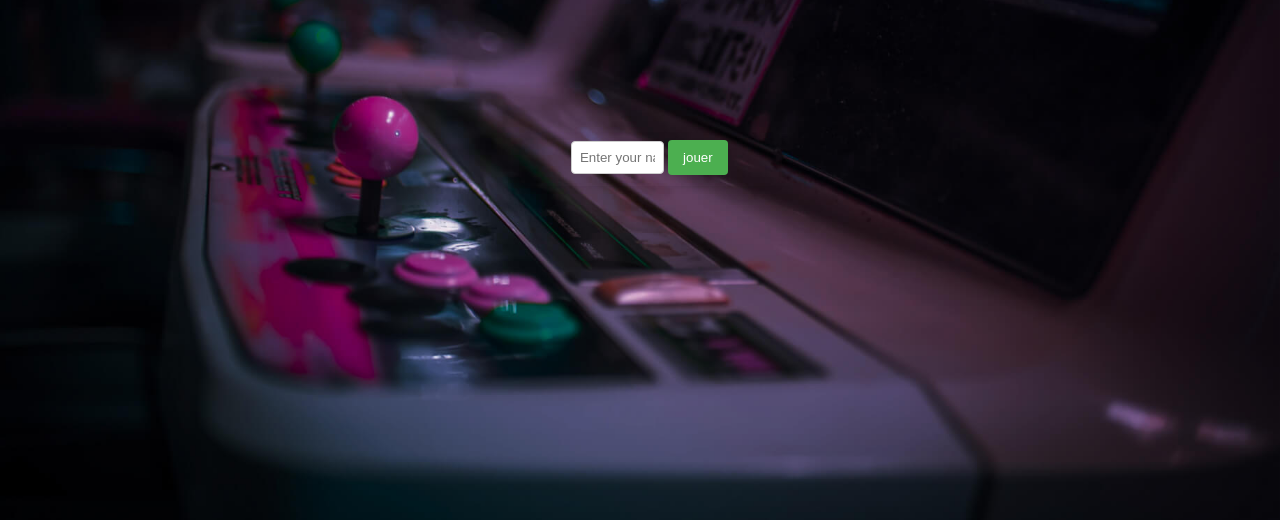
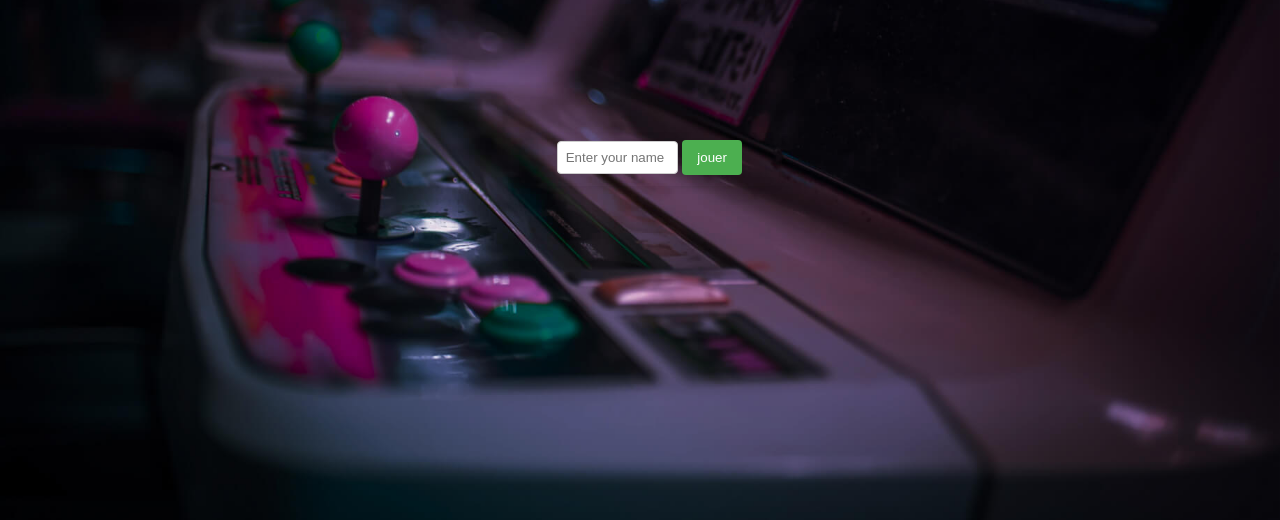
Before and after one commit to mohamed-ali-halloul/AOS-PACMAN, a website built with Parcel: page home.html in a window 1280 px wide. Shown: the part 280-800 px from the top of the page. Built offline with nearby package versions, Linux system fonts and the light colour scheme.

Commit message:
Update style.css

```diff
--- a/style.css
+++ b/style.css
@@ -46,7 +46,7 @@ label {
 }
 
 input {
-    width: 36%;
+    width: 47%;
     padding: 8px;
     margin-bottom: 12px;
     box-sizing: border-box;
```
